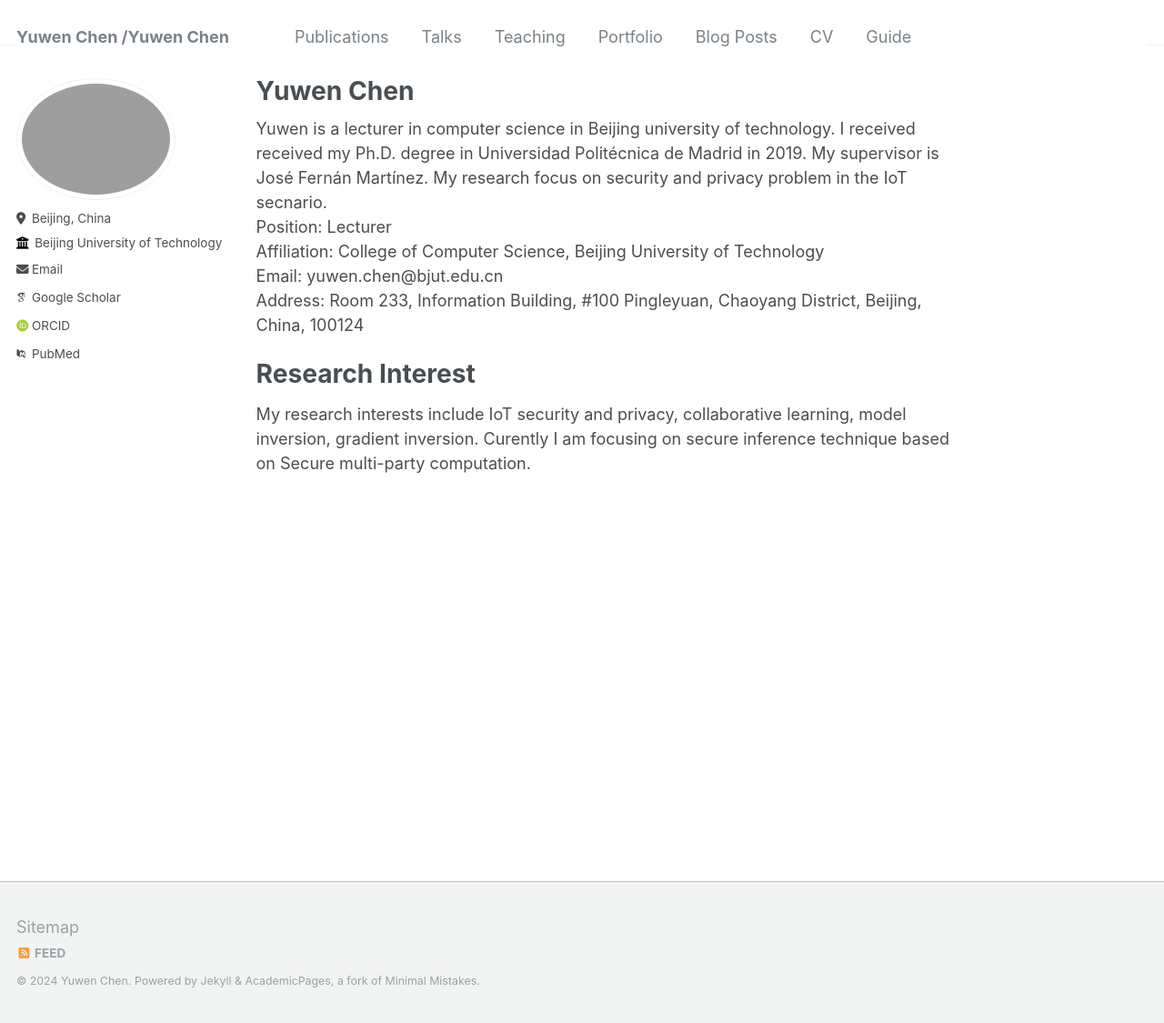
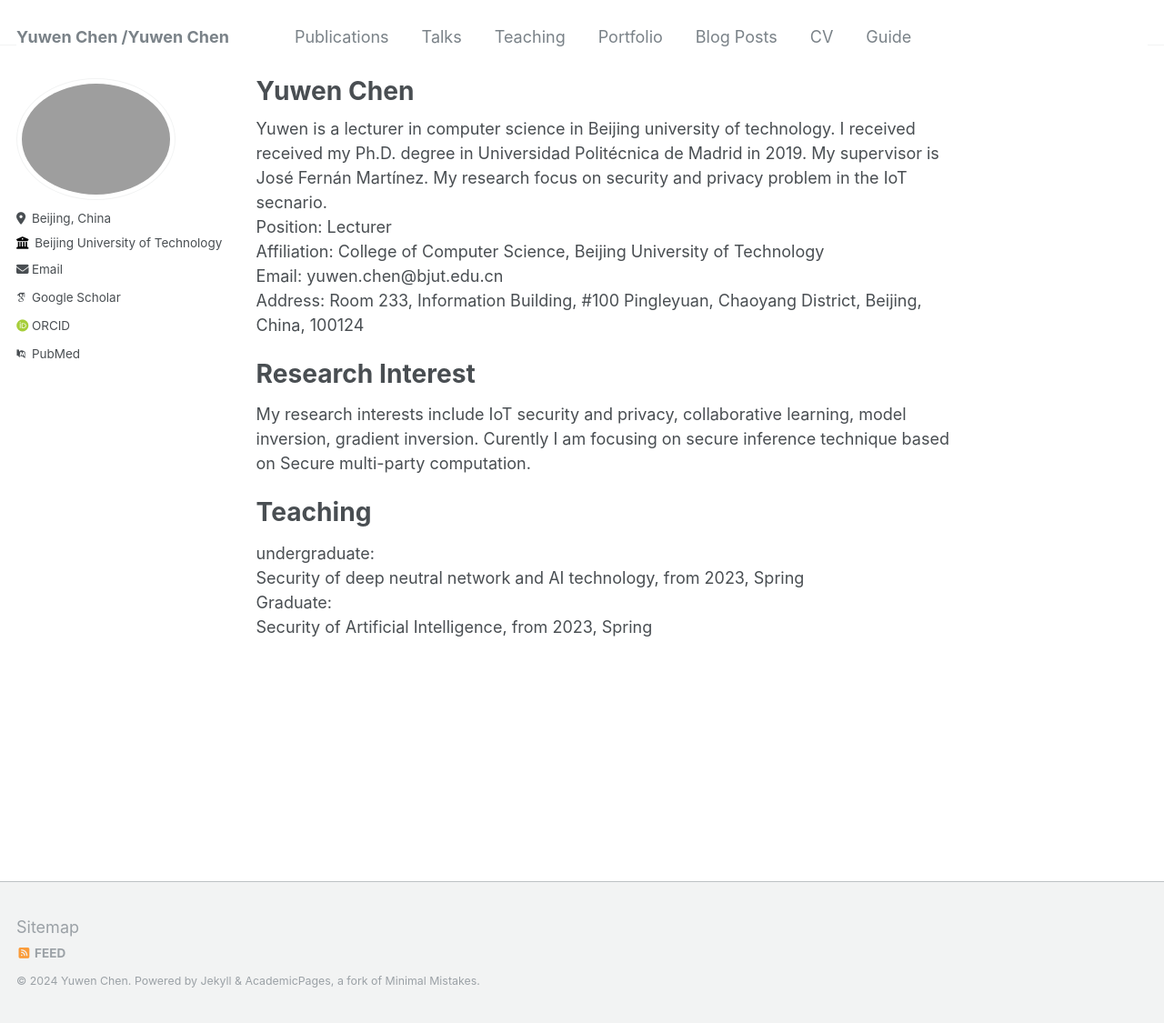
Before and after one commit to SevenBruce/sevenbruce.github.io, a Jekyll site: the page built from _pages/about.md, in a window 1280 px wide and 1125 px high. Shown: the whole window at 91% size. Built offline with Jekyll 4.4.1, drawn with Linux system fonts in a browser that asks for light colours; some web fonts are replaced.

Commit message:
Update about.md

```diff
--- a/_pages/about.md
+++ b/_pages/about.md
@@ -8,7 +8,7 @@ redirect_from:
 ---
 
 Yuwen is a lecturer in computer science in Beijing university of technology. I received received my Ph.D. degree in Universidad Politécnica de Madrid in 2019. My supervisor is José Fernán Martínez. My research focus on security and privacy problem in the IoT secnario. <br/>
-Position: Lecturer<br/>
+Position: Lecturer <br/>
 Affiliation: College of Computer Science, Beijing University of Technology<br/>
 Email:       yuwen.chen@bjut.edu.cn<br/>
 Address:   Room 233, Information Building, #100 Pingleyuan, Chaoyang District, Beijing, China, 100124<br/>
@@ -16,3 +16,10 @@ Address:   Room 233, Information Building, #100 Pingleyuan, Chaoyang District, B
 Research Interest
 ======
 My research interests include IoT security and privacy, collaborative learning, model inversion, gradient inversion. Curently I am focusing on secure inference technique based on Secure multi-party computation.
+
+Teaching
+======
+undergraduate: <br/>
+Security of deep neutral network and AI technology, from 2023, Spring  <br/>
+Graduate: <br/>
+Security of Artificial Intelligence, from 2023, Spring   <br/>
```
